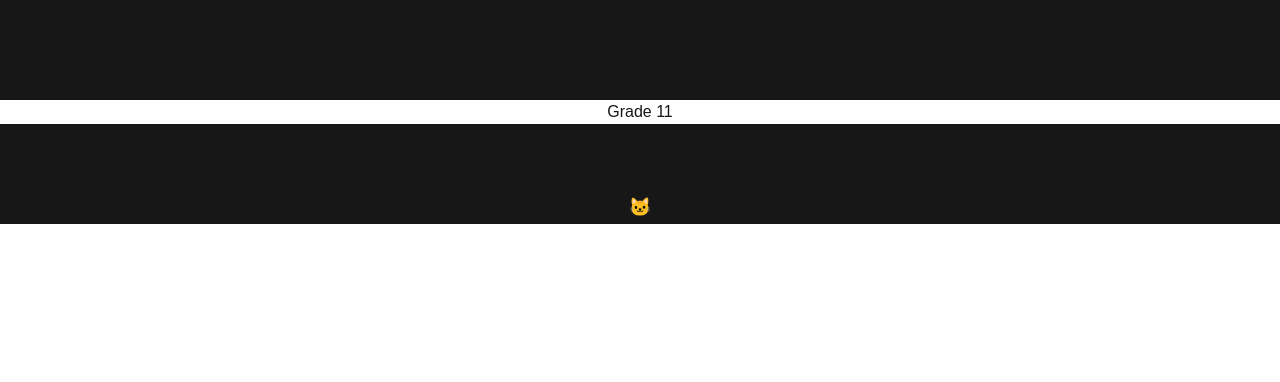
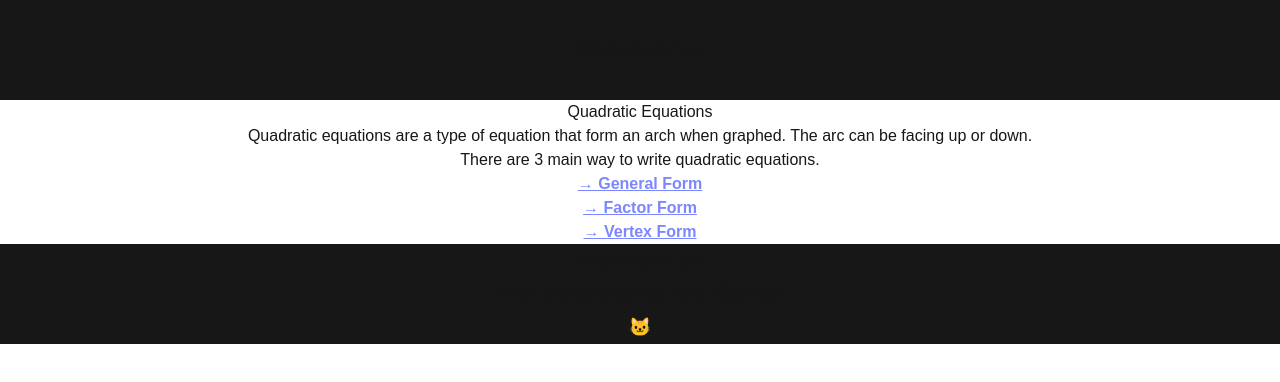
Before and after one commit to RisingSatalite/math-made-fun, a Next.js app: page /grade11/quadtaticequations in a window 1280 px wide. Shown: the top 382 px of the page. Built offline with nearby package versions, Linux system fonts and the light colour scheme.

Commit message:
better QE

```diff
--- a/src/app/grade11/quadtaticequations/page.js
+++ b/src/app/grade11/quadtaticequations/page.js
@@ -1,7 +1,18 @@
 export default function QuadraticEquations() {
     return (
         <div className="grid items-center justify-items-center">
-            <p>Grade 11</p>
+            <h1>Quadratic Equations</h1>
+            <p>Quadratic equations are a type of equation that form an arch when graphed. The arc can be facing up or down.</p>
+            <p>There are 3 main way to write quadratic equations.</p>
+            <a href="/grade11/quadtaticequations/general" className="block text-indigo-400 hover:text-indigo-200 font-semibold">
+              → General Form
+            </a>
+            <a href="/grade11/quadtaticequations/factorform" className="block text-indigo-400 hover:text-indigo-200 font-semibold">
+              → Factor Form
+            </a>
+            <a href="/grade11/quadtaticequations/vertexform" className="block text-indigo-400 hover:text-indigo-200 font-semibold">
+              → Vertex Form
+            </a>
         </div>
     );
 }
```
